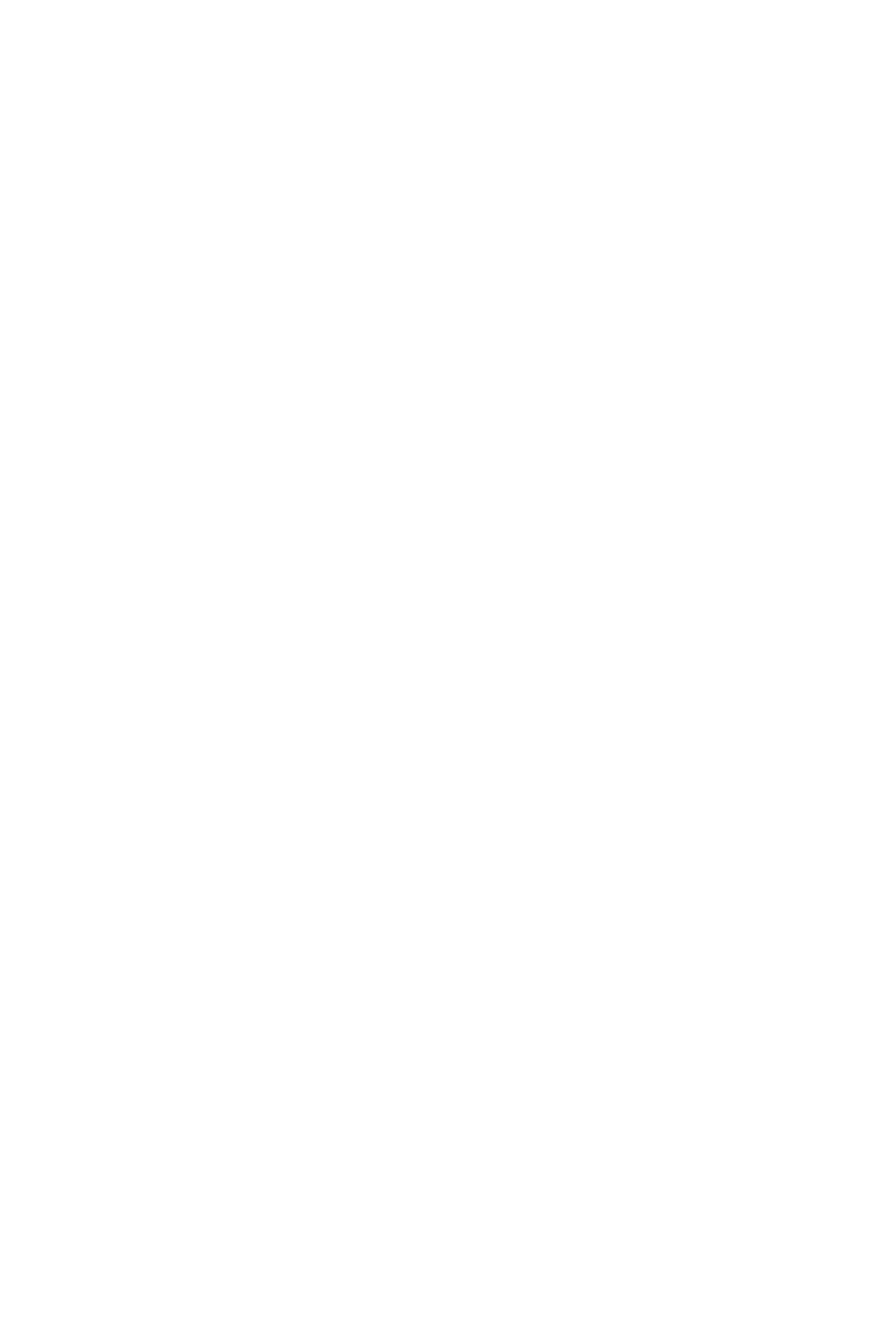
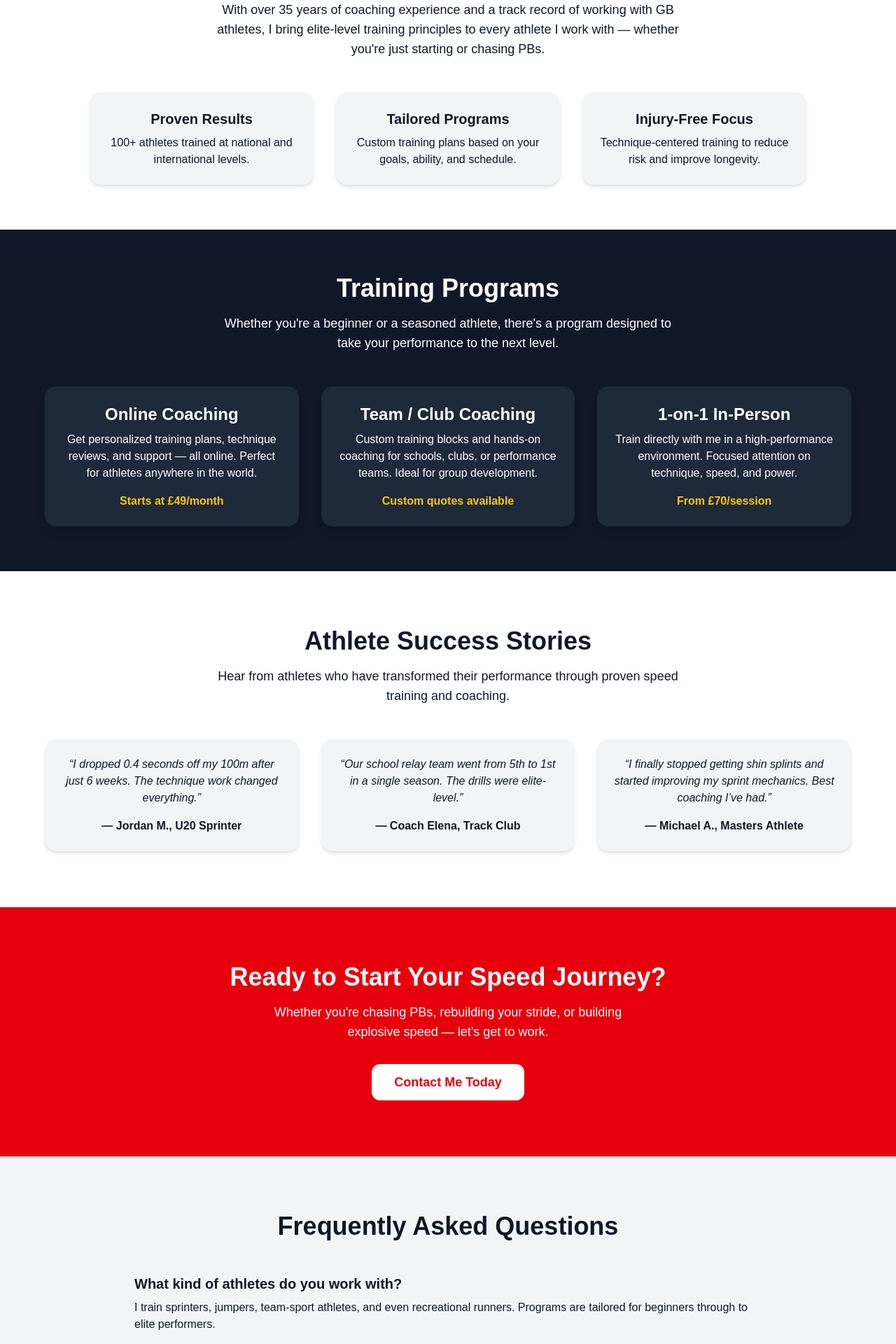
Before and after one commit to CanvernSH/SprintingSpeedWebsite, a Next.js app: page /Temp in a window 1280 px wide. Shown: the part 840-2760 px from the top of the page at 70% size. Before the commit the page ends 800 px from the top, so only its background shows below. Built offline with nearby package versions, Linux system fonts and the light colour scheme.

Commit message:
updated temp website alternative

```diff
--- a/src/app/Temp/page.tsx
+++ b/src/app/Temp/page.tsx
@@ -8,7 +8,7 @@ export default function Home() {
     <main className="min-h-screen bg-gradient-to-b from-black to-gray-900 text-white">
       {/* Hero Section */}
       <section className="relative flex items-center justify-center h-[90vh] px-6 text-center">
-        {/* Optional background image */}
+        {/* Background image */}
         <Image
           src="/images/sprintingspeedimage.png" // Make sure this image exists in your /public folder
           alt="Runner"
@@ -30,7 +30,164 @@ export default function Home() {
         </div>
       </section>
 
-      {/* Other content goes here */}
+      {/* Why Train with me */}
+      <section className="bg-white text-gray-900 py-16 px-6 text-center">
+        <h2 className="text-4xl font-bold mb-4">Why Train With Me?</h2>
+        <p className="text-lg max-w-2xl mx-auto mb-12">
+          With over 35 years of coaching experience and a track record of working with GB athletes, I bring elite-level training principles to every athlete I work with — whether you're just starting or chasing PBs.
+        </p>
+
+        <div className="grid md:grid-cols-3 gap-8 max-w-5xl mx-auto">
+          <div className="p-6 bg-gray-100 rounded-2xl shadow-md hover:shadow-lg transition">
+            <h3 className="text-xl font-semibold mb-2">Proven Results</h3>
+            <p>100+ athletes trained at national and international levels.</p>
+          </div>
+          <div className="p-6 bg-gray-100 rounded-2xl shadow-md hover:shadow-lg transition">
+            <h3 className="text-xl font-semibold mb-2">Tailored Programs</h3>
+            <p>Custom training plans based on your goals, ability, and schedule.</p>
+          </div>
+          <div className="p-6 bg-gray-100 rounded-2xl shadow-md hover:shadow-lg transition">
+            <h3 className="text-xl font-semibold mb-2">Injury-Free Focus</h3>
+            <p>Technique-centered training to reduce risk and improve longevity.</p>
+          </div>
+        </div>
+      </section>
+
+      {/* Services */}
+      <section className="bg-gray-900 text-white py-16 px-6 text-center">
+        <h2 className="text-4xl font-bold mb-4">Training Programs</h2>
+        <p className="text-lg max-w-2xl mx-auto mb-12">
+          Whether you're a beginner or a seasoned athlete, there's a program designed to take your performance to the next level.
+        </p>
+
+        <div className="grid md:grid-cols-3 gap-8 max-w-6xl mx-auto">
+          {/* Online Coaching */}
+          <div className="bg-gray-800 rounded-2xl p-6 shadow-lg hover:shadow-xl transition">
+            <h3 className="text-2xl font-semibold mb-2">Online Coaching</h3>
+            <p className="mb-4">
+              Get personalized training plans, technique reviews, and support — all online. Perfect for athletes anywhere in the world.
+            </p>
+            <p className="text-yellow-400 font-bold">Starts at £49/month</p>
+          </div>
+
+          {/* Team or Club Coaching */}
+          <div className="bg-gray-800 rounded-2xl p-6 shadow-lg hover:shadow-xl transition">
+            <h3 className="text-2xl font-semibold mb-2">Team / Club Coaching</h3>
+            <p className="mb-4">
+              Custom training blocks and hands-on coaching for schools, clubs, or performance teams. Ideal for group development.
+            </p>
+            <p className="text-yellow-400 font-bold">Custom quotes available</p>
+          </div>
+
+          {/* 1-on-1 In-Person Training */}
+          <div className="bg-gray-800 rounded-2xl p-6 shadow-lg hover:shadow-xl transition">
+            <h3 className="text-2xl font-semibold mb-2">1-on-1 In-Person</h3>
+            <p className="mb-4">
+              Train directly with me in a high-performance environment. Focused attention on technique, speed, and power.
+            </p>
+            <p className="text-yellow-400 font-bold">From £70/session</p>
+          </div>
+        </div>
+      </section>
+
+      {/* Testimonials*/}
+      <section className="bg-white text-gray-900 py-20 px-6 text-center">
+        <h2 className="text-4xl font-bold mb-4">Athlete Success Stories</h2>
+        <p className="text-lg max-w-2xl mx-auto mb-12">
+          Hear from athletes who have transformed their performance through proven speed training and coaching.
+        </p>
+
+        <div className="grid md:grid-cols-3 gap-8 max-w-6xl mx-auto">
+          <div className="bg-gray-100 p-6 rounded-2xl shadow-md">
+            <p className="italic mb-4">“I dropped 0.4 seconds off my 100m after just 6 weeks. The technique work changed everything.”</p>
+            <p className="font-semibold">— Jordan M., U20 Sprinter</p>
+          </div>
+          <div className="bg-gray-100 p-6 rounded-2xl shadow-md">
+            <p className="italic mb-4">“Our school relay team went from 5th to 1st in a single season. The drills were elite-level.”</p>
+            <p className="font-semibold">— Coach Elena, Track Club</p>
+          </div>
+          <div className="bg-gray-100 p-6 rounded-2xl shadow-md">
+            <p className="italic mb-4">“I finally stopped getting shin splints and started improving my sprint mechanics. Best coaching I’ve had.”</p>
+            <p className="font-semibold">— Michael A., Masters Athlete</p>
+          </div>
+        </div>
+      </section>
+
+      {/* Call to action*/}
+      <section className="bg-red-600 text-white py-20 px-6 text-center">
+        <h2 className="text-4xl font-bold mb-4">Ready to Start Your Speed Journey?</h2>
+        <p className="text-lg max-w-xl mx-auto mb-8">
+          Whether you're chasing PBs, rebuilding your stride, or building explosive speed — let’s get to work.
+        </p>
+        <a
+          href="mailto:your@email.com" // Replace with your real email or link
+          className="inline-block bg-white text-red-600 font-semibold px-8 py-3 rounded-xl text-lg hover:bg-gray-100 transition"
+        >
+          Contact Me Today
+        </a>
+      </section>
+
+      {/* FAQ */}
+      <section className="bg-gray-100 text-gray-900 py-20 px-6">
+        <div className="max-w-4xl mx-auto">
+          <h2 className="text-4xl font-bold text-center mb-12">Frequently Asked Questions</h2>
+
+          <div className="space-y-6">
+            {/* Question 1 */}
+            <div className="border-b pb-4">
+              <h3 className="text-xl font-semibold mb-2">What kind of athletes do you work with?</h3>
+              <p>I train sprinters, jumpers, team-sport athletes, and even recreational runners. Programs are tailored for beginners through to elite performers.</p>
+            </div>
+
+            {/* Question 2 */}
+            <div className="border-b pb-4">
+              <h3 className="text-xl font-semibold mb-2">Can I train with you remotely?</h3>
+              <p>Yes — I offer full online coaching including personalized plans, video feedback, and technique breakdowns via Zoom and email.</p>
+            </div>
+
+            {/* Question 3 */}
+            <div className="border-b pb-4">
+              <h3 className="text-xl font-semibold mb-2">Do you offer one-off sessions?</h3>
+              <p>Absolutely. You can book a single in-person or Zoom session to work on specific areas like mechanics, starts, or sprint drills.</p>
+            </div>
+
+            {/* Question 4 */}
+            <div className="border-b pb-4">
+              <h3 className="text-xl font-semibold mb-2">Where are in-person sessions held?</h3>
+              <p>I typically coach at [insert location or city], but sessions can be arranged based on availability and facility access.</p>
+            </div>
+          </div>
+        </div>
+      </section>
+
+      {/*Footer*/}
+      <footer className="bg-gray-900 text-gray-300 py-8 px-6">
+        <div className="max-w-6xl mx-auto flex flex-col md:flex-row justify-between items-center">
+          <p className="text-sm mb-4 md:mb-0">&copy; {new Date().getFullYear()} Sprinting Speed Coaching. All rights reserved.</p>
+
+          <nav className="flex space-x-6">
+            <a href="#services" className="hover:text-white transition">Programs</a>
+            <a href="#testimonials" className="hover:text-white transition">Success Stories</a>
+            <a href="#contact" className="hover:text-white transition">Contact</a>
+            <a href="#faq" className="hover:text-white transition">FAQ</a>
+          </nav>
+
+          <div className="flex space-x-4 mt-4 md:mt-0">
+            {/* Replace # with your social links */}
+            <a href="#" aria-label="Twitter" className="hover:text-white transition">
+              <svg className="w-5 h-5 fill-current" viewBox="0 0 24 24"><path d="M8 19c11 0 17-9 17-17v-1c-1 1-3 2-4 3a6 6 0 0 0 3-4c-1 1-2 2-3 2a6 6 0 0 0-10 5A17 17 0 0 1 3 4a6 6 0 0 0 2 8 6 6 0 0 1-3-1v1a6 6 0 0 0 5 6 6 6 0 0 1-3 0z" /></svg>
+            </a>
+            <a href="#" aria-label="Instagram" className="hover:text-white transition">
+              <svg className="w-5 h-5 fill-current" viewBox="0 0 24 24"><path d="M7 2h10a5 5 0 0 1 5 5v10a5 5 0 0 1-5 5H7a5 5 0 0 1-5-5V7a5 5 0 0 1 5-5zm0 2a3 3 0 0 0-3 3v10a3 3 0 0 0 3 3h10a3 3 0 0 0 3-3V7a3 3 0 0 0-3-3H7zm5 2a4 4 0 1 1 0 8 4 4 0 0 1 0-8zm0 2a2 2 0 1 0 0 4 2 2 0 0 0 0-4zm4.5-.5a1 1 0 1 1-2 0 1 1 0 0 1 2 0z" /></svg>
+            </a>
+            <a href="#" aria-label="Facebook" className="hover:text-white transition">
+              <svg className="w-5 h-5 fill-current" viewBox="0 0 24 24"><path d="M22 12a10 10 0 1 0-11 9.87v-6.97h-3v-2.9h3v-2.2c0-3 1.8-4.7 4.5-4.7 1.3 0 2.6.2 2.6.2v3h-1.6c-1.5 0-2 1-2 2v2h3.4l-.5 2.9h-2.9v6.97A10 10 0 0 0 22 12z" /></svg>
+            </a>
+          </div>
+        </div>
+      </footer>
+
+
     </main>
   )
 }
```
